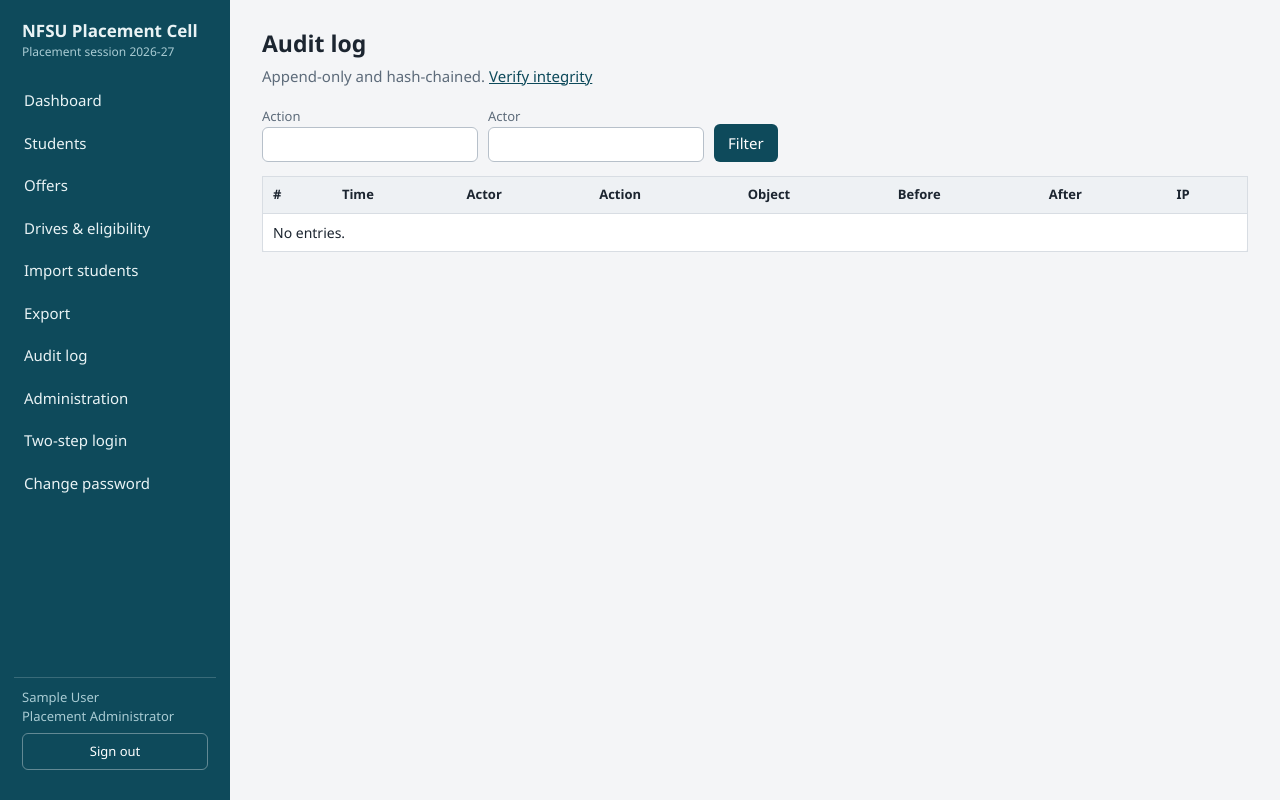
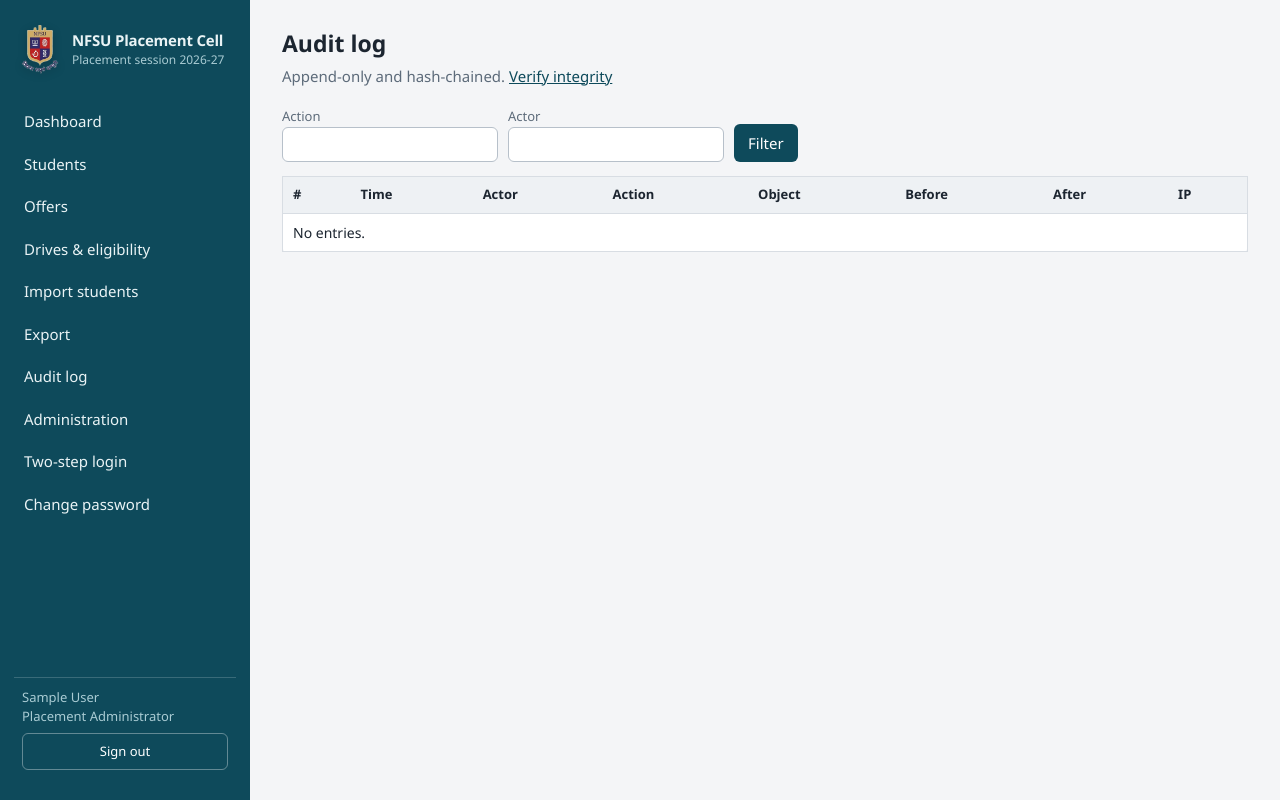
Before and after one commit to Trusha85/placementsystem_chippy, a Django app: page /audit/ in a window 1280 px wide. Run offline with Django 4.2, Linux system fonts and the light colour scheme; the visitor is signed in with stand-in values (Sample User, id 1); data that the repository does not hold is empty.

Commit message:
Add transparent NFSU logo to navbar brand and login portal

```diff
--- a/static/style.css
+++ b/static/style.css
@@ -3,9 +3,12 @@
 *{box-sizing:border-box}
 body{margin:0;font:15px/1.5 "Segoe UI",system-ui,-apple-system,Roboto,Arial,sans-serif;color:var(--ink);background:var(--bg)}
 a{color:var(--brand)}
-.shell{display:grid;grid-template-columns:230px 1fr;min-height:100vh}
+.shell{display:grid;grid-template-columns:250px 1fr;min-height:100vh}
 .side{background:var(--brand);color:#e9f3f5;padding:20px 14px;display:flex;flex-direction:column;gap:4px}
-.brand{font-weight:700;font-size:17px;line-height:1.25;margin-bottom:18px;padding:0 8px}
+.brand{display:flex;align-items:center;gap:12px;font-weight:700;font-size:15px;line-height:1.25;margin-bottom:20px;padding:4px 6px}
+.brand-logo{width:40px;height:auto;max-height:50px;object-fit:contain;flex-shrink:0;filter:drop-shadow(0 2px 4px rgba(0,0,0,0.2))}
+.brand-text{display:flex;flex-direction:column}
+.brand-text span{font-weight:700;letter-spacing:-0.2px}
 .brand small{display:block;font-weight:400;font-size:12px;color:#a9cbd3;margin-top:3px}
 .side a{color:#e9f3f5;text-decoration:none;padding:8px 10px;border-radius:var(--r)}
 .side a:hover,.side a.on{background:rgba(255,255,255,.14)}
@@ -51,7 +54,9 @@ input:focus,select:focus,textarea:focus,a:focus,button:focus{outline:3px solid #
 .verdict.ALLOW{border-left-color:var(--ok)}.verdict.REVIEW{border-left-color:var(--warn)}.verdict.BLOCK{border-left-color:var(--bad)}
 .verdict h3{margin-bottom:8px}.verdict ul{margin:0;padding-left:18px}.verdict li{margin-bottom:5px}
 .lvl-BLOCK{color:var(--bad)}.lvl-REVIEW{color:var(--warn)}.lvl-ALLOW{color:var(--ok)}
-.login{max-width:380px;margin:9vh auto;padding:0 16px}
+.login{max-width:400px;margin:8vh auto;padding:0 16px}
+.login-header{text-align:center;margin-bottom:20px}
+.login-logo{width:80px;height:auto;max-height:100px;margin:0 auto 12px;display:block;filter:drop-shadow(0 4px 12px rgba(14,74,91,0.18))}
 .grid2{display:grid;grid-template-columns:1fr 1fr;gap:18px}
 dl.facts{display:grid;grid-template-columns:170px 1fr;gap:6px 14px;margin:0}dl.facts dt{color:var(--muted)}dl.facts dd{margin:0}
 .actions{display:flex;gap:8px;flex-wrap:wrap;margin:10px 0}
--- a/templates/base.html
+++ b/templates/base.html
@@ -6,7 +6,13 @@
 {% if user.is_authenticated %}
 <div class="shell">
 <nav class="side" aria-label="Main">
-  <div class="brand">NFSU Placement Cell<small>Placement session 2026-27</small></div>
+  <div class="brand">
+    <img src="{% static 'nfsu_logo.png' %}" alt="NFSU Logo" class="brand-logo">
+    <div class="brand-text">
+      <span>NFSU Placement Cell</span>
+      <small>Placement session 2026-27</small>
+    </div>
+  </div>
   {% if user.role == "ADMIN" or user.role == "OFFICER" or user.role == "COORDINATOR" %}
     <a href="{% url 'dashboard' %}">Dashboard</a>
     <a href="{% url 'student_list' %}">Students</a>
```
Also changed, not shown: templates/login.html (+6 -2 lines), static/nfsu_logo.png (added).
